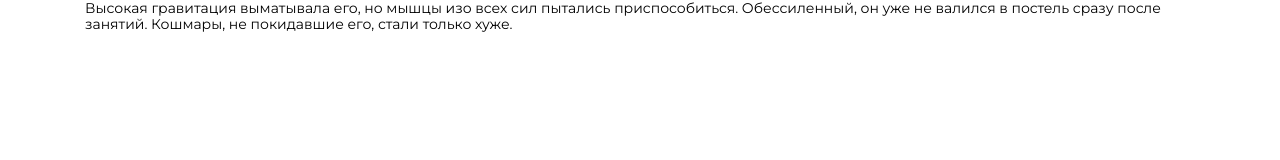
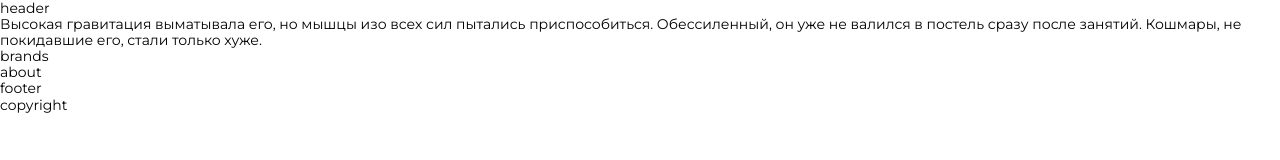
Before and after one commit to olhajduk/alcostock, a website built with webpack: page src/index.html in a window 1280 px wide. Built offline with nearby package versions, Linux system fonts and the light colour scheme.

Commit message:
add some str

```diff
--- a/src/index.html
+++ b/src/index.html
@@ -7,8 +7,27 @@
     <title>Скупка алкоголя</title>
 </head>
 <body>
-
-    <div id="app" class="container">Высокая гравитация выматывала его, но мышцы изо всех сил пытались приспособиться. Обессиленный, он уже не валился в постель сразу после занятий. Кошмары, не покидавшие его, стали только хуже.</div>
-
+    <header>
+        header
+    </header>
+    <main>
+        <section class="hero">
+            <p>
+                Высокая гравитация выматывала его, но мышцы изо всех сил пытались приспособиться. Обессиленный, он уже не валился в постель сразу после занятий. Кошмары, не покидавшие его, стали только хуже.
+            </p>
+        </section>
+        <section class="brand">
+            brands
+        </section>
+        <section class="about">
+            about
+        </section>
+    </main>
+    <footer>
+        footer
+        <div class="copyright">
+            copyright
+        </div>
+    </footer>
 </body>
 </html>
```
Also changed, not shown: dist/index.html, 2 other files.
